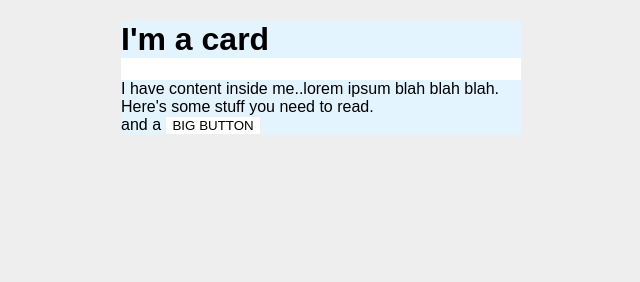
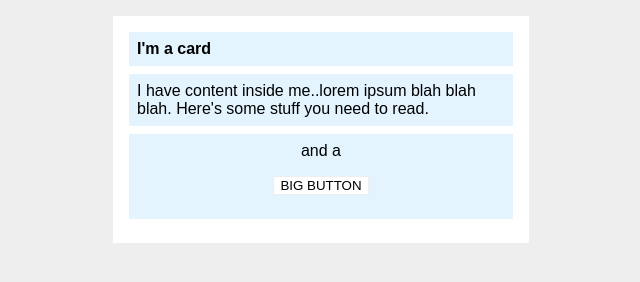
Before and after one commit to AliAkhaev/1, a plain HTML site: page 02-margin-and-padding-2/index.html in a window 1280 px wide. Shown: the whole page, without its empty margins (319-959 px from the left). Drawn offline with Linux system fonts and the light colour scheme.

Commit message:
проблемы с тремя последними заданиями

```diff
--- a/02-margin-and-padding-2/index.html
+++ b/02-margin-and-padding-2/index.html
@@ -11,7 +11,7 @@
     <div class="card">
       <h1 class="title">I'm a card</h1>
       <div class="content">I have content inside me..lorem ipsum blah blah blah. Here's some stuff you need to read.</div>
-      <div class="button-container">and a <button>BIG BUTTON</button></div>
+      <div class="button-container">and a <p><button>BIG BUTTON</button></div></p>
     </div>
   </body>
 </html>
--- a/02-margin-and-padding-2/style.css
+++ b/02-margin-and-padding-2/style.css
@@ -7,18 +7,28 @@ body {
   width: 400px;
   background: #fff;
   margin: 16px auto;
+  padding: 8px;
+
 }
 
 .title {
   background: #e3f4ff;
+  padding: 8px;
+  margin: 8px;
+  font-size: 16px;
 }
 
 .content {
   background: #e3f4ff;
+  padding: 8px;
+  margin: 8px;
 }
 
 .button-container {
   background: #e3f4ff;
+  padding: 8px;
+  margin: 8px;
+  text-align: center;
 }
 
 button {
```
